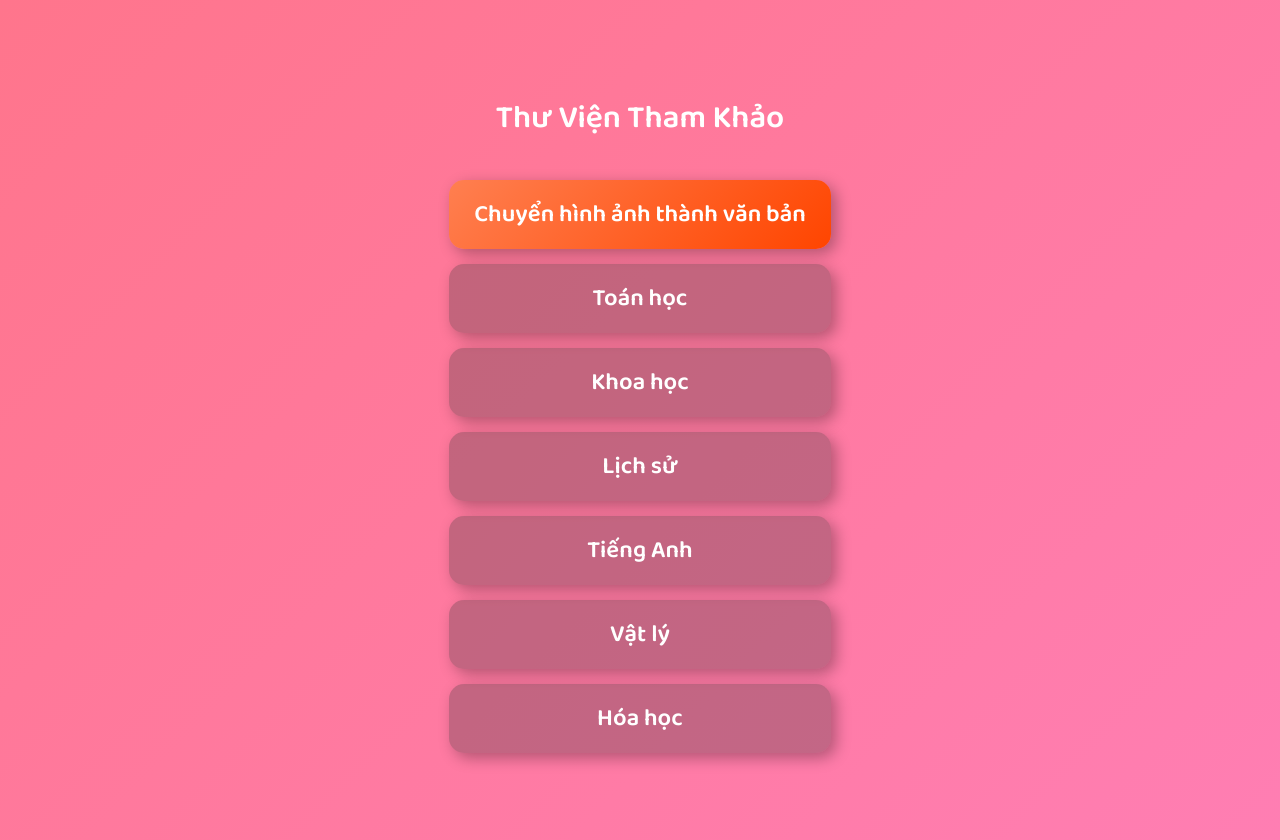
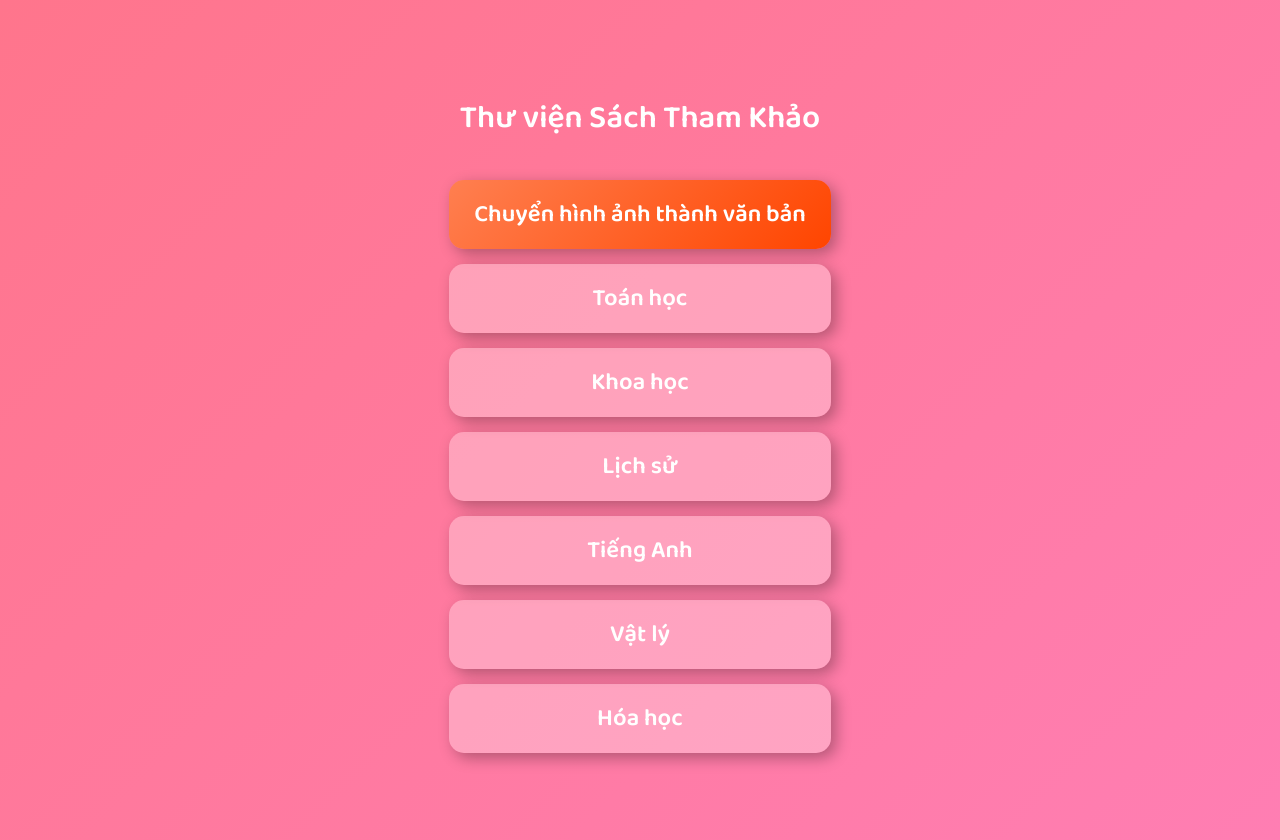
Before and after one commit to ztdayyyyyyyyyy2112/thuvienthamkhao, a plain HTML site: page index.html in a window 1280 px wide. Drawn offline with Linux system fonts and the light colour scheme.

Commit message:
Update index.html

```diff
--- a/index.html
+++ b/index.html
@@ -19,13 +19,14 @@
             flex-direction: column;
             align-items: center;
             justify-content: center;
+            overflow-y: auto;
         }
         .button {
             padding: 15px 25px;
             margin: 15px 0;
             border: none;
             border-radius: 15px;
-            background: rgba(57, 54, 54, 0.3);
+            background: rgba(255, 255, 255, 0.3);
             color: white;
             cursor: pointer;
             text-decoration: none;
@@ -64,7 +65,7 @@
     </style>
 </head>
 <body>
-    <h1>Thư Viện Tham Khảo</h1>
+    <h1>Thư viện Sách Tham Khảo</h1>
     <div>
         <a href="#" class="button upload-button" onclick="showUpload()">Chuyển hình ảnh thành văn bản</a>
         <a href="math.html" class="button">Toán học</a>
```
